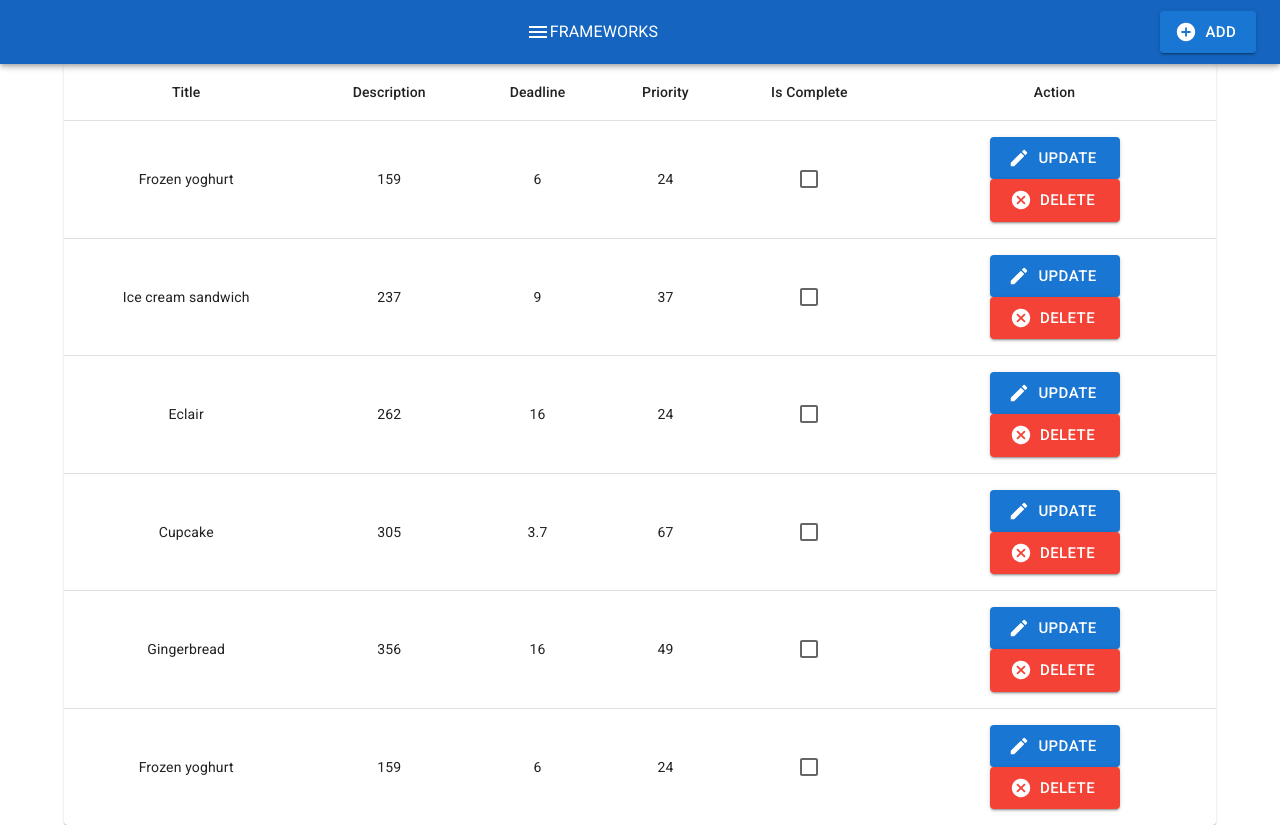
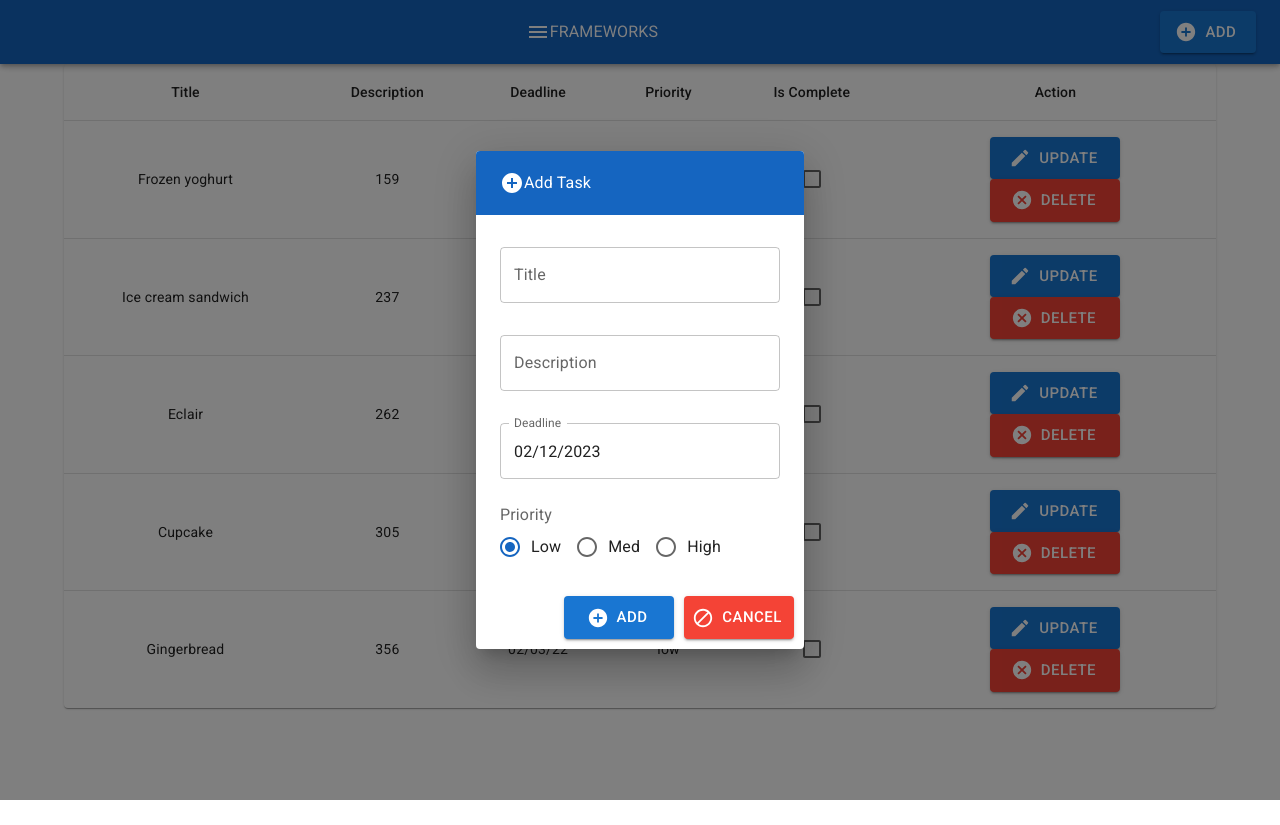
Before and after one commit to fedorenkood/csds221_prj2_todo_react, a React (Create React App) app: page / in a window 1280 px wide. Both pictures are taken after a click on the button "ADD". After the commit the page ends 800 px from the top, so only its background shows below. Built offline with nearby package versions, Linux system fonts and the light colour scheme.

Commit message:
add popup finished

```diff
--- a/package.json
+++ b/package.json
@@ -14,6 +14,8 @@
     "@material-ui/icons": "^4.11.3",
     "@mui/icons-material": "^5.11.0",
     "@mui/material": "^5.11.6",
+    "@mui/x-date-pickers": "^5.0.18",
+    "dayjs": "^1.11.7",
     "immer": "^9.0.19",
     "prop-types": "^15.8.1",
     "react": "18.2.0",
--- a/src/App.js
+++ b/src/App.js
@@ -11,7 +11,17 @@ import Container from '@mui/material/Container';
 import Fab from '@mui/material/Fab';
 import KeyboardArrowUpIcon from '@mui/icons-material/KeyboardArrowUp';
 import Fade from '@mui/material/Fade';
-import {Button, Checkbox, createTheme, ThemeProvider} from "@mui/material";
+import {
+	Avatar,
+	Button,
+	Checkbox,
+	createTheme,
+	Dialog,
+	DialogTitle, List, ListItem,
+	ListItemAvatar,
+	TextField,
+	ThemeProvider
+} from "@mui/material";
 import AddIcon from '@mui/icons-material/Add';
 import EditIcon from '@mui/icons-material/Edit';
 import CancelIcon from '@mui/icons-material/Cancel';
@@ -26,8 +36,19 @@ import MenuIcon from '@mui/icons-material/Menu';
 import {blue, red} from '@mui/material/colors';
 import AddCircleIcon from '@mui/icons-material/AddCircle';
 import { useImmer } from 'use-immer';
+import { AdapterDayjs } from '@mui/x-date-pickers/AdapterDayjs';
+import { LocalizationProvider } from '@mui/x-date-pickers/LocalizationProvider';
+import { DatePicker } from '@mui/x-date-pickers/DatePicker';
+import Radio from '@mui/material/Radio';
+import RadioGroup from '@mui/material/RadioGroup';
+import FormControlLabel from '@mui/material/FormControlLabel';
+import FormControl from '@mui/material/FormControl';
+import FormLabel from '@mui/material/FormLabel';
+
+import DoDisturbIcon from '@mui/icons-material/DoDisturb';
 
 import uuid from 'react-uuid';
+import dayjs from "dayjs";
 
 
 const theme = createTheme({
@@ -52,11 +73,11 @@ function createData(id, title, description, deadline, priority, isComplete) {
 }
 
 let rows = [
-  createData(uuid(), 'Frozen yoghurt', 159, 6.0, 24, false),
-  createData(uuid(), 'Ice cream sandwich', 237, 9.0, 37, false),
-  createData(uuid(), 'Eclair', 262, 16.0, 24, false),
-  createData(uuid(), 'Cupcake', 305, 3.7, 67, false),
-  createData(uuid(), 'Gingerbread', 356, 16.0, 49, false),
+  createData(uuid(), 'Frozen yoghurt', 159, '02/03/22', 'low', false),
+  createData(uuid(), 'Ice cream sandwich', 237, '02/03/22', 'low', false),
+  createData(uuid(), 'Eclair', 262, '02/03/22', 'low', false),
+  createData(uuid(), 'Cupcake', 305, '02/03/22', 'low', false),
+  createData(uuid(), 'Gingerbread', 356, '02/03/22', 'low', false),
 ];
 
 
@@ -105,10 +126,155 @@ ScrollTop.propTypes = {
 	window: PropTypes.func,
 };
 
+function SimpleDialog(props) {
+	const { onClose, onUpdate, open } = props;
+	const [title, setTitle] = React.useState('');
+	const [titleEmpty, setTitleEmpty] = React.useState(false);
+	const [titleHelperText, setTitleHelperText] = React.useState('');
+	const [description, setDescription] = React.useState('');
+	const [descriptionEmpty, setDescriptionEmpty] = React.useState(false);
+	const [descriptionHelperText, setDescriptionHelperText] = React.useState('');
+	const [selectedDate, setSelectedDate] = React.useState(dayjs());
+	const [priority, setPriority] = React.useState('low');
+
+	const handleTitleChange = (e) => {
+		let value = e.target.value;
+		setTitle(value);
+		if (value.length === 0) {
+			setTitleEmpty(true);
+			setTitleHelperText('Title is Required!');
+		} else {
+			setTitleEmpty(false);
+			setTitleHelperText(null);
+		}
+	};
+
+	const handleDescriptionChange = (e) => {
+		let value = e.target.value;
+		setDescription(value);
+		if (value.length === 0) {
+			setDescriptionEmpty(true);
+			setDescriptionHelperText('Description is Required!');
+		} else {
+			setDescriptionEmpty(false);
+			setDescriptionHelperText(null);
+		}
+	};
+
+	const handleDateChange = (newValue) => {
+		console.log(newValue.format('MM/DD/YY'));
+		setSelectedDate(newValue);
+	}
+
+	const handlePriorityChange = (e) => {
+		setPriority(e.target.value);
+	}
+
+	const handleClose = () => {
+		onClose();
+	};
+
+	const handleEdit = () => {
+		if (title.length === 0) {
+			setTitleEmpty(true);
+			setTitleHelperText('Title is Required!');
+		}
+		if (description.length === 0) {
+			setDescriptionEmpty(true);
+			setDescriptionHelperText('Description is Required!');
+		}
+		if (title.length !== 0 && description.length !== 0) {
+			onUpdate(createData(uuid(), title, description, selectedDate.format('MM/DD/YY'), priority, false));
+			setSelectedDate(dayjs());
+			setTitle('');
+			setDescription('');
+			setPriority('low');
+			onClose();
+		}
+	};
+
+	return (
+		<Dialog onClose={handleClose} open={open}>
+			<Toolbar sx={{backgroundColor: blue[800],
+				display: 'flex',
+				alignItems: 'center',
+				justifyContent: 'left',
+				color:'white'}}>
+				<AddCircleIcon></AddCircleIcon>
+				<Typography variant="p" component="div" >
+					Add Task
+				</Typography>
+			</Toolbar>
+			<Container sx={{display: 'flex', flexDirection: 'column', padding: '32px 32px 18px 32px'}}>
+				<TextField
+					value={title}
+					onChange={(e) => handleTitleChange(e)}
+					error={titleEmpty}
+					helperText={titleHelperText}
+					id="outlined-basic" label="Title" variant="outlined" sx={{width: '280px', paddingBottom: '32px'}} />
+				<TextField
+					value={description}
+					onChange={(e) => handleDescriptionChange(e)}
+					error={descriptionEmpty}
+					helperText={descriptionHelperText}
+					id="outlined-basic" label="Description" variant="outlined" sx={{width: '280px', paddingBottom: '32px'}} />
+				<LocalizationProvider dateAdapter={AdapterDayjs}  sx={{width: '280px', marginBottom: '24px'}} >
+					<DatePicker
+						label="Deadline"
+						value={selectedDate}
+						onChange={handleDateChange}
+						renderInput={(params) => <TextField {...params} />}
+					/>
+				</LocalizationProvider>
+				<FormControl  sx={{width: '280px', marginTop: '24px'}}>
+					<FormLabel id="demo-row-radio-buttons-group-label">Priority</FormLabel>
+					<RadioGroup
+						row
+						aria-labelledby="demo-row-radio-buttons-group-label"
+						name="row-radio-buttons-group"
+						value={priority}
+						onChange={handlePriorityChange}
+					>
+						<FormControlLabel value="low" control={<Radio />} label="Low" />
+						<FormControlLabel value="med" control={<Radio />} label="Med" />
+						<FormControlLabel value="high" control={<Radio />} label="High" />
+					</RadioGroup>
+				</FormControl>
+			</Container>
+			<Container  onClick={(e) => {handleEdit()}}
+				sx={{display: 'flex', flexDirection: 'row', justifyContent: 'flex-end', padding: '5px!important'}}>
+				<Button variant="contained" size="large" startIcon={<AddCircleIcon />} color={'secondary'} sx={{width: '110px', margin: '5px'}}>
+					ADD
+				</Button>
+				<Button  onClick={(e) => {handleClose()}}
+					variant="contained" size="large" startIcon={<DoDisturbIcon />} color={'error'} sx={{width: '110px', margin: '5px'}}>
+					CANCEL
+				</Button>
+			</Container>
+		</Dialog>
+	);
+}
+
+SimpleDialog.propTypes = {
+	onClose: PropTypes.func.isRequired,
+	onUpdate: PropTypes.func.isRequired,
+	open: PropTypes.bool.isRequired,
+};
+
+
 export default function BackToTop(props) {
+	const [open, setOpen] = React.useState(false);
 	const [todoList, updateTodoList] = useImmer(
 		rows
 	);
+
+	const handleClickOpen = () => {
+		setOpen(true);
+	};
+
+	const handleClose = () => {
+		setOpen(false);
+	};
 
 	function handleToggleTodo(id) {
 		updateTodoList(draft => {
@@ -117,7 +283,7 @@ export default function BackToTop(props) {
 			);
 			todo.isComplete = !todo.isComplete;
 		});
-	}
+	};
 
 	function handleDeleteTodo(id) {
 		updateTodoList( (draft) => {
@@ -126,17 +292,31 @@ export default function BackToTop(props) {
 			);
 			draft.splice(index, 1);
 		});
-	}
+	};
 
-	function handleAddTodo(id) {
+	function handleAddTodo(newItem) {
 		updateTodoList( (draft) => {
-			draft.push(createData(uuid(), 'Frozen yoghurt', 159, 6.0, 24, false));
+			draft.push(newItem);
 		});
+	};
+
+	function CanUpdate(props) {
+		const isComplete = props.isComplete;
+		if (!isComplete) {
+			return <Button variant="contained" size="large" startIcon={<EditIcon />} color={'secondary'} sx={{width: '130px'}}>
+				UPDATE
+			</Button>;
+		}
 	}
 
 	return (
 		<ThemeProvider theme={theme}>
 		<React.Fragment>
+			<SimpleDialog
+				open={open}
+				onClose={handleClose}
+				onUpdate={handleAddTodo}
+			/>
 			<CssBaseline />
 			<AppBar>
 				<Toolbar>
@@ -148,7 +328,7 @@ export default function BackToTop(props) {
 							FRAMEWORKS
 						</Typography>
 					</Container>
-					<Button onClick={(e) => {handleAddTodo(1234)}}
+					<Button onClick={(e) => {handleClickOpen()}}
 						variant="contained" size="large" startIcon={<AddCircleIcon />} color={'secondary'}>
 					  	ADD
 					</Button>
@@ -192,9 +372,7 @@ export default function BackToTop(props) {
 													  flexDirection: 'column',
 													  alignItems: 'center',
 													  justifyContent: 'center'}}>
-													  <Button variant="contained" size="large" startIcon={<EditIcon />} color={'secondary'} sx={{width: '130px'}}>
-														  UPDATE
-													  </Button>
+													  <CanUpdate isComplete={row.isComplete}></CanUpdate>
 													  <Button onClick={(e) => {handleDeleteTodo(row.id)}}
 														  variant="contained" size="large" startIcon={<CancelIcon />} color={'error'} sx={{width: '130px'}}
 													  >
```
